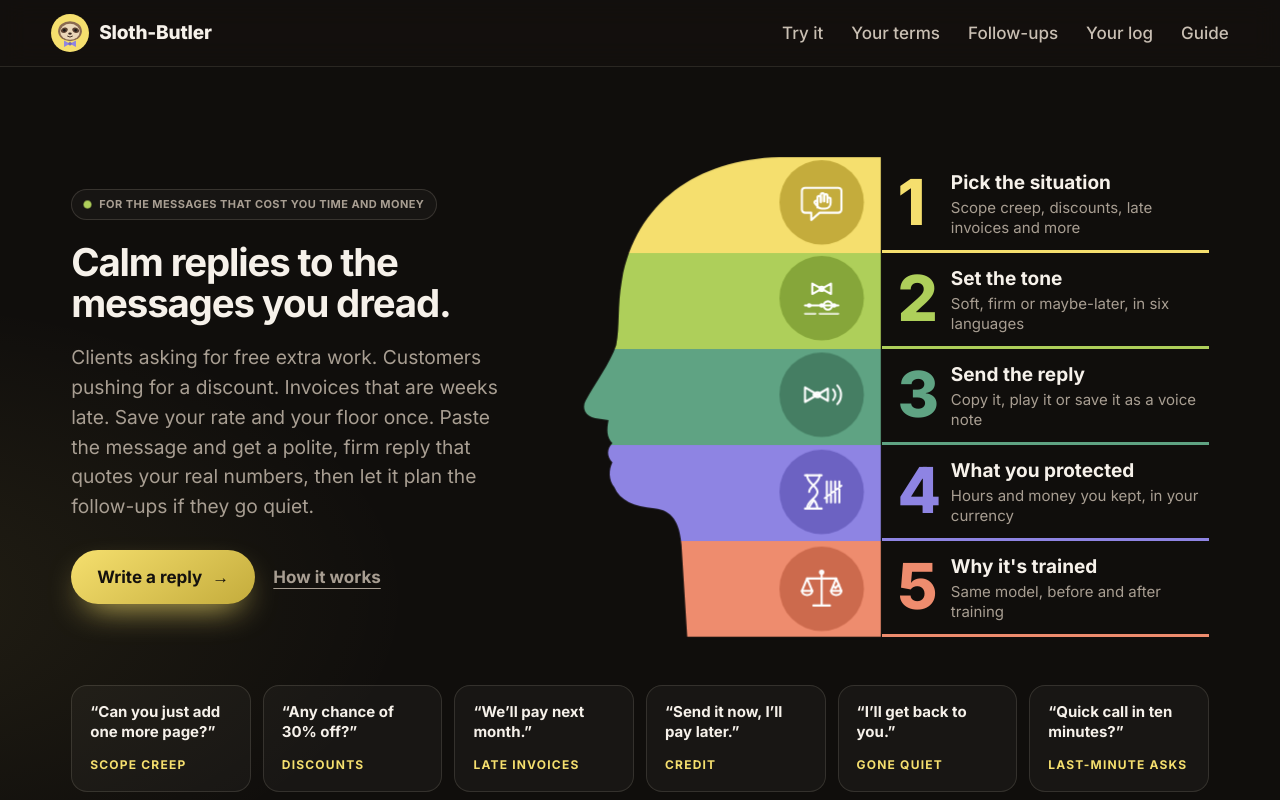
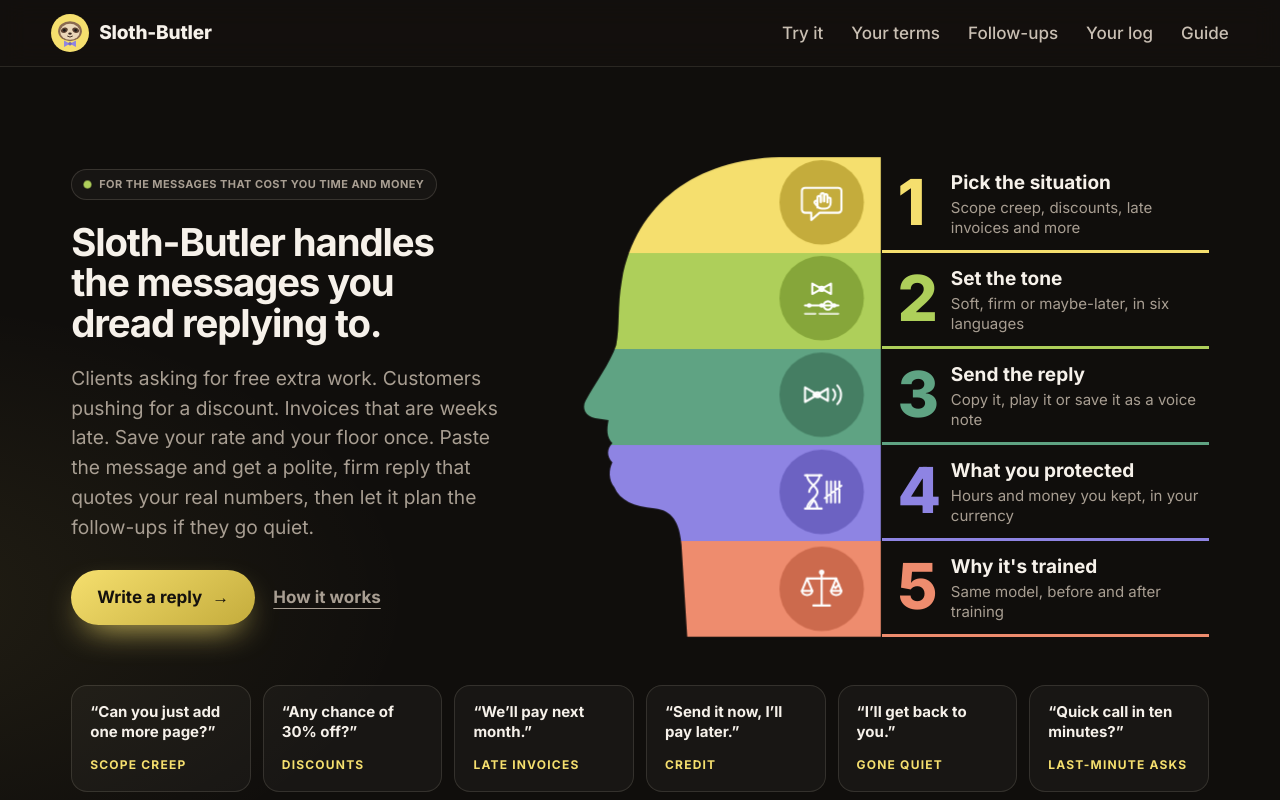
Before and after one commit to comzzy/sloth-butler, a Next.js app in the folder web/: page / in a window 1280 px wide. Shown: the top 800 px of the page. Built offline with nearby package versions, Linux system fonts and the light colour scheme.

Commit message:
Bring back the original headline in three even lines

```diff
--- a/web/app/globals.css
+++ b/web/app/globals.css
@@ -566,3 +566,6 @@ h1,h2,h3{text-wrap:balance}
 p{text-wrap:pretty}
 @media (min-width:641px){.hero .eyebrow{white-space:nowrap;font-size:12px}}
 @media (min-width:641px){.hero .eyebrow{letter-spacing:.04em;font-size:11px;max-width:100%}}
+.hero h1{text-wrap:balance;font-size:clamp(34px,3vw,46px);max-width:13ch}
+@media (max-width:640px){.hero h1{font-size:min(9vw,38px);letter-spacing:-.03em;max-width:none}}
+.hero h1{max-width:none}
--- a/web/app/guide/page.tsx
+++ b/web/app/guide/page.tsx
@@ -92,7 +92,7 @@ export default function Guide() {
           <section className="g-sec" aria-labelledby="what">
             <Head id="what" n={1} title="What it is" />
             <Reveal className="card g-card" delay={100} style={{ ["--c" as string]: C[0] }}>
-              <p className="g-lede">Calm replies to the messages you dread: a client asking for free extra work, a customer pushing for a discount, an invoice that is weeks late, someone who wants to pay later, or a last-minute call. You paste the message, and it writes a polite, firm reply with one counter-offer, such as a paid option, a later date or a partial yes. You can copy it, listen to it or save it as a voice note, then log the hours and money it protected. It remembers your rate and your floor, and plans follow-ups for invoices that are late.</p>
+              <p className="g-lede">Sloth-Butler handles the messages you dread replying to: a client asking for free extra work, a customer pushing for a discount, an invoice that is weeks late, someone who wants to pay later, or a last-minute call. You paste the message, and it writes a polite, firm reply with one counter-offer, such as a paid option, a later date or a partial yes. You can copy it, listen to it or save it as a voice note, then log the hours and money it protected. It remembers your rate and your floor, and plans follow-ups for invoices that are late.</p>
               <Link href="/#negotiate" className="btn-secondary g-cta">Write a reply</Link>
             </Reveal>
           </section>
--- a/web/app/page.tsx
+++ b/web/app/page.tsx
@@ -20,7 +20,7 @@ export default function Home() {
         <section className="hero" aria-labelledby="hero-h">
           <div className="hero-copy">
             <span className="eyebrow hero-in" style={{ ["--d" as string]: "0ms" }}><span className="eyebrow-dot" />For the messages that cost you time and money</span>
-            <h1 id="hero-h" className="hero-in" style={{ ["--d" as string]: "120ms" }}><span className="hl">Calm replies to the</span> <span className="hl">messages you dread.</span></h1>
+            <h1 id="hero-h" className="hero-in" style={{ ["--d" as string]: "120ms" }}>Sloth-Butler handles the messages you dread replying to.</h1>
             <p className="lede hero-in" style={{ ["--d" as string]: "260ms" }}>Clients asking for free extra work. Customers pushing for a discount. Invoices that are weeks late. Save your rate and your floor once. Paste the message and get a polite, firm reply that quotes your real numbers, then let it plan the follow-ups if they go quiet.</p>
             <div className="hero-cta hero-in" style={{ ["--d" as string]: "400ms" }}>
               <a href="#negotiate" className="primary as-link">Write a reply<span aria-hidden="true">→</span></a>
```
Also changed, not shown: 1 other file (tests, documents, lock files or other folders).
